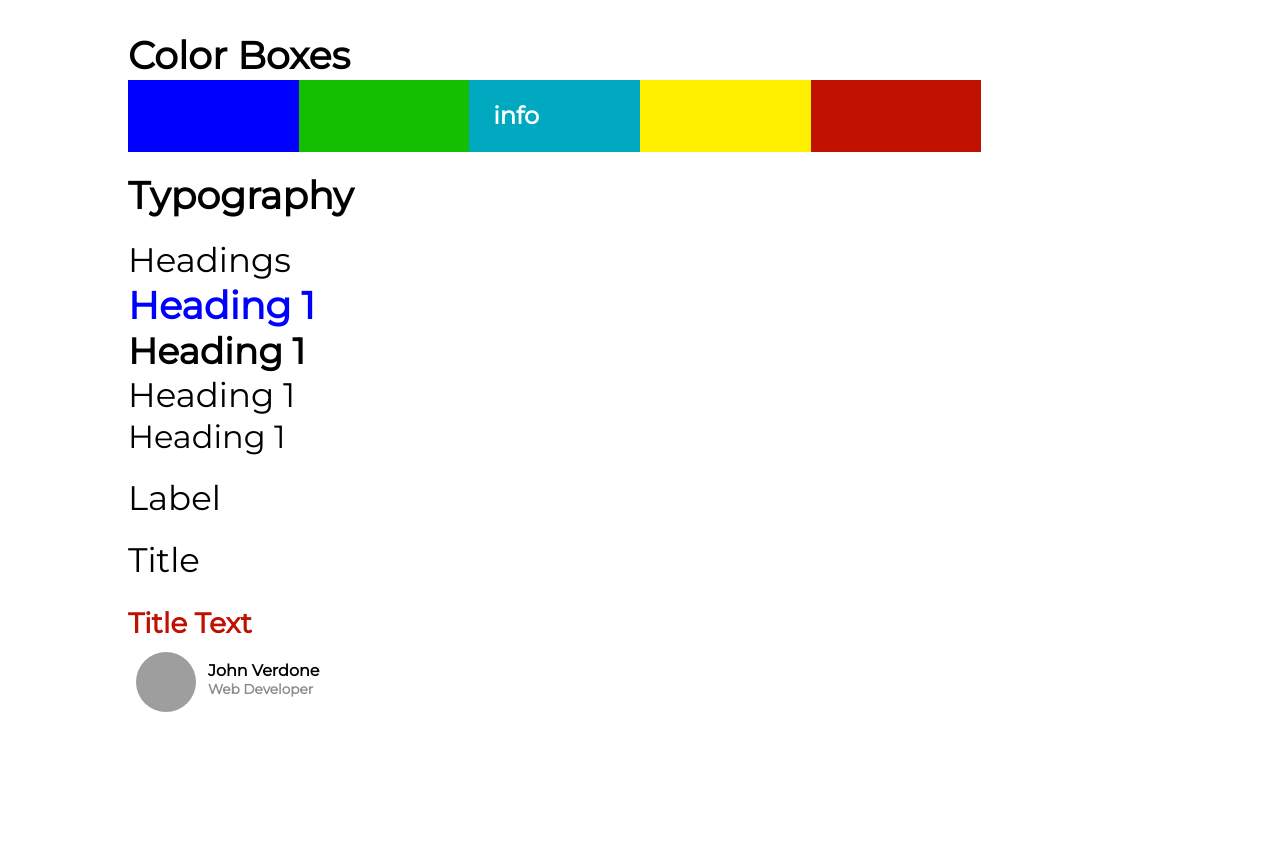
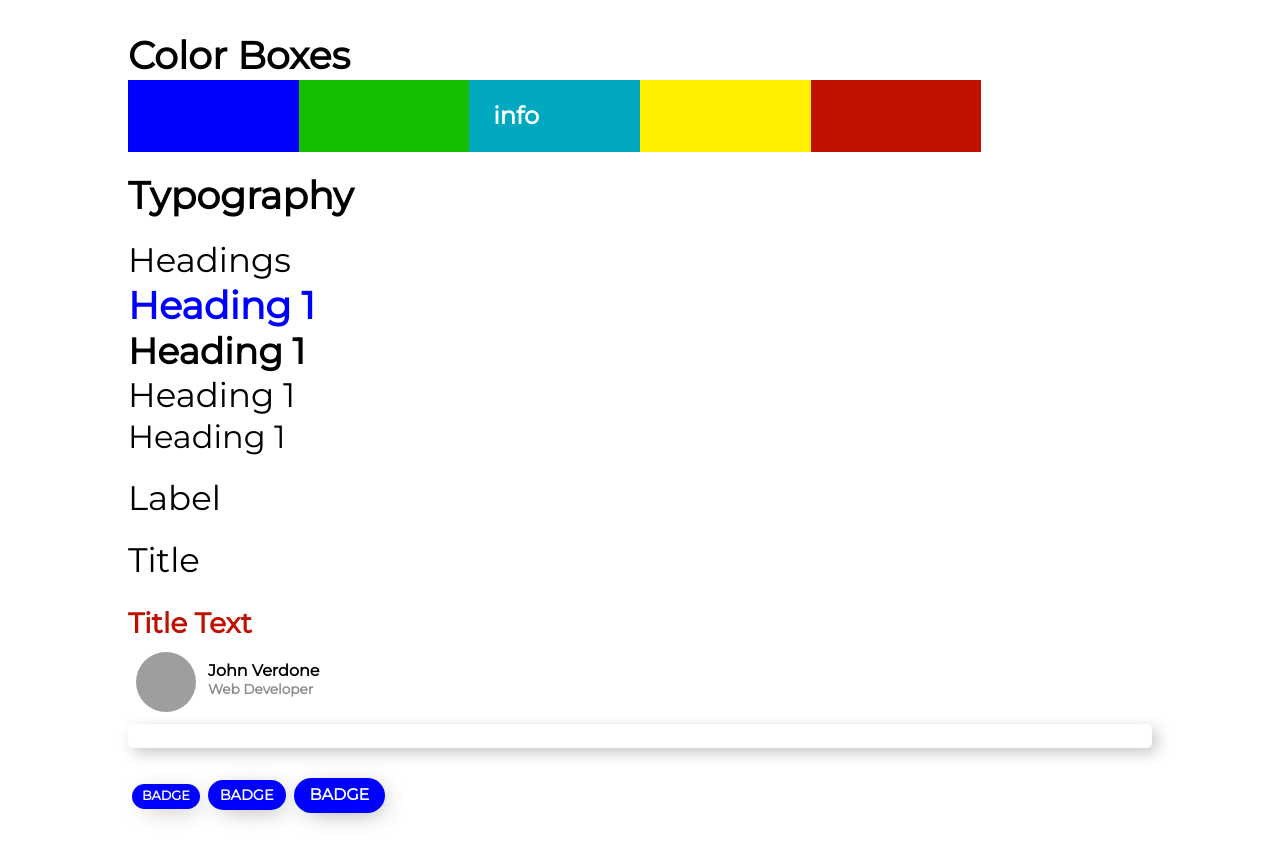
Before and after one commit to jminterwebs/jmdesign, a React (Create React App) app: page / in a window 1280 px wide. Before the commit the page ends 800 px from the top, so only its background shows below. Built offline with nearby package versions, Linux system fonts and the light colour scheme; grey boxes are pictures that could not be loaded; a web font is replaced by a local one.

Commit message:
Badge component

```diff
--- a/src/components/App.js
+++ b/src/components/App.js
@@ -5,6 +5,8 @@ import Label from 'components/typography/Label';
 import Title from 'components/typography/Title';
 
 import Avatar from 'components/avatar/Avatar';
+import Card from 'components/card/Card';
+import Badge from 'components/badge/Badge';
 
 import 'styles/scss/global.scss';
 import 'styles/scss/localStyles.scss';
@@ -61,6 +63,16 @@ export default function App() {
       />
 
       <br />
+
+      <Card title={<Title text="hello there" />} outsideTitle></Card>
+
+      <br />
+
+      <Badge size="small" label="badge" type="primary" />
+
+      <Badge size="medium" label="badge" type="primary" />
+
+      <Badge size="large" label="badge" type="primary" />
     </div>
   );
 }
--- /dev/null
+++ b/src/components/badge/Badge.js
@@ -0,0 +1,17 @@
+import React from 'react';
+
+import Label from '../typography/Label';
+
+import './badge.scss';
+
+export default function Badge(props) {
+  const { size, type, label, outlined } = props;
+
+  const badgeOutlined = outlined ? `${type}-outlined` : '';
+
+  return (
+    <span className={`badge-input ${type} badge-${size} ${badgeOutlined}`}>
+      <Label label={label} />
+    </span>
+  );
+}
--- /dev/null
+++ b/src/components/badge/badge.scss
@@ -0,0 +1,38 @@
+@import '../../styles/scss/colors.scss';
+
+.badge-input {
+  font-size: 0.8871em;
+  text-transform: uppercase;
+  font-weight: 700;
+  line-height: 1.35em;
+  margin: 10px 4px;
+  border: none;
+  display: inline-flex;
+  align-items: center;
+  -webkit-transition: all 0.5s;
+  transition: all 0.5s;
+  -webkit-box-shadow: 5px 5px 25px -8px #8a8a8a;
+  -moz-box-shadow: 5px 5px 25px -8px #8a8a8a;
+  box-shadow: 5px 5px 25px -8px #8a8a8a;
+}
+
+.badge-small {
+  font-size: 0.8em;
+  padding: 0px 10px;
+  height: 25px;
+  border-radius: 15px;
+}
+
+.badge-medium {
+  font-size: 0.9em;
+  padding: 0px 12px;
+  height: 30px;
+  border-radius: 15px;
+}
+
+.badge-large {
+  font-size: 1em;
+  padding: 0px 16px;
+  height: 35px;
+  border-radius: 25px;
+}
```
